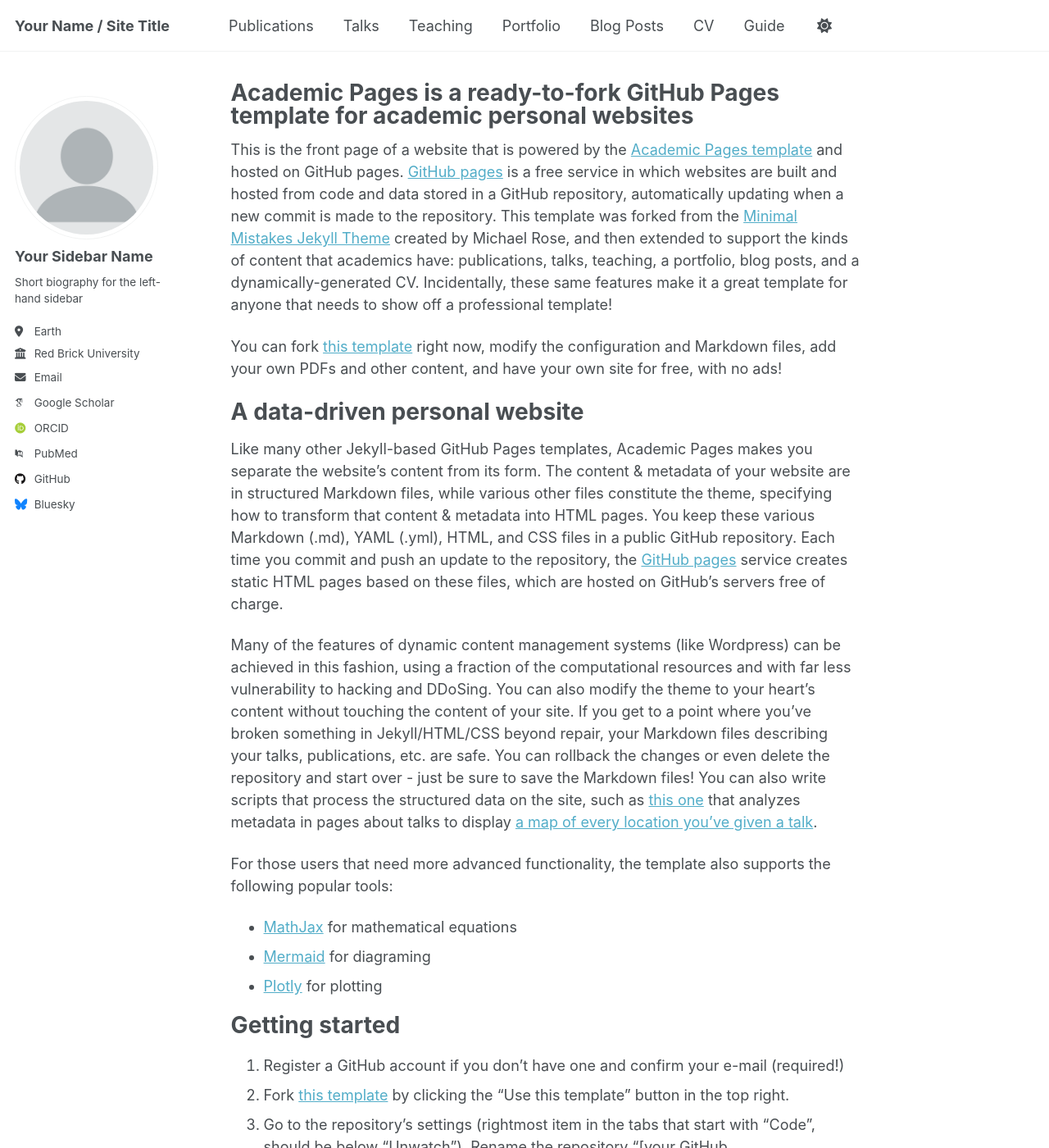
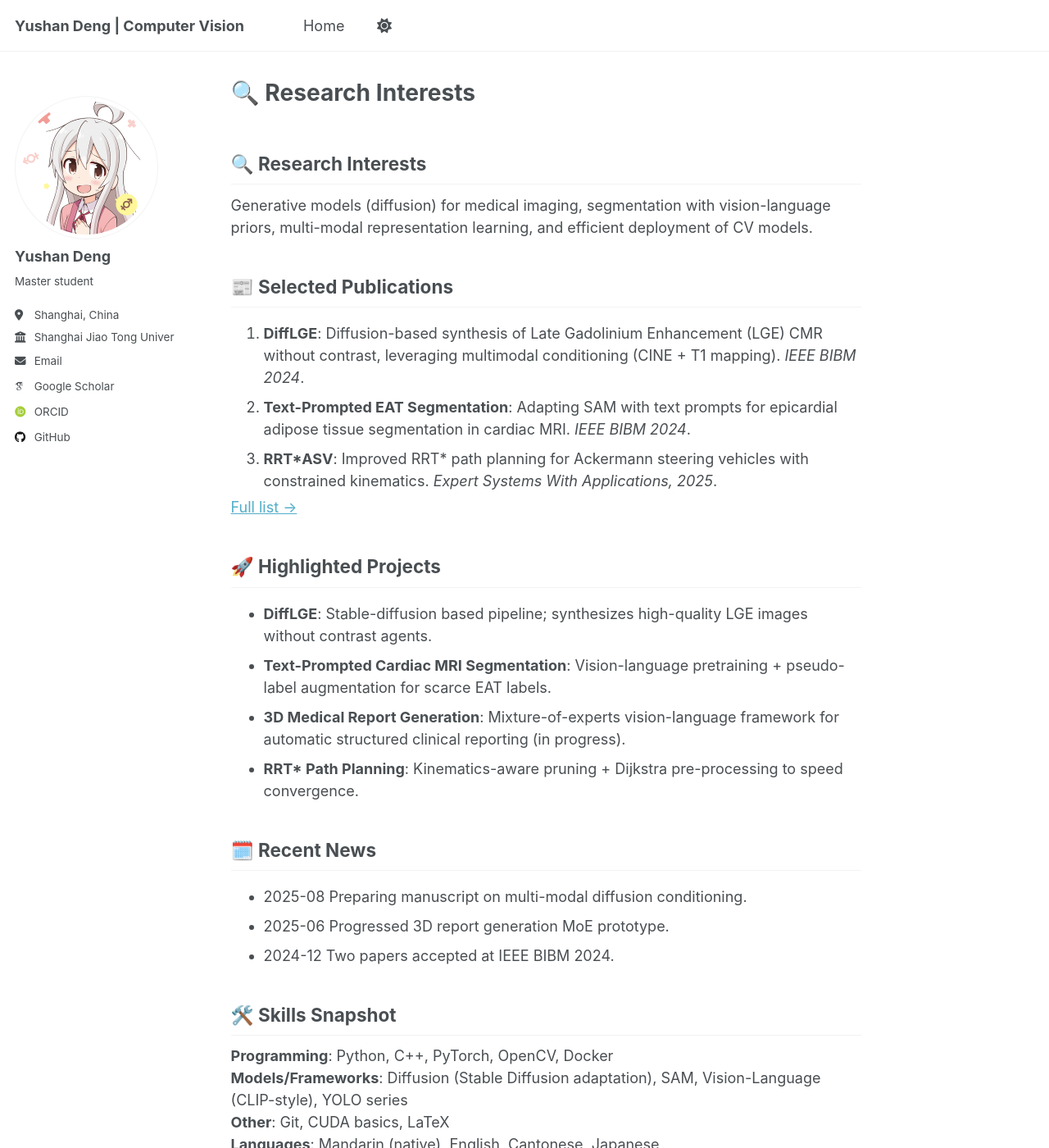
Before and after one commit to IT-BillDeng/IT-BillDeng.github.io, a Jekyll site: the page built from _pages/home.md, in a window 1280 px wide and 1400 px high. Shown: the whole window at 82% size. Built offline with Jekyll 4.4.1, drawn with Linux system fonts in a browser that asks for light colours; some web fonts are replaced; a script that is not in the unit is left out; our own code applies the rules of GitHub Pages for plain Markdown files; some of the changed text lies outside the part shown.

Commit message:
更新个人信息和网站配置，添加主页内容，修改导航链接，新增头像图片

```diff
--- a/_config.yml
+++ b/_config.yml
@@ -9,37 +9,37 @@
 # Basic Site Settings
 locale                   : "en-US"
 site_theme               : "default" # Currently available options are "default", "air"
-title                    : "Your Name / Site Title"
+title                    : "Yushan Deng | Computer Vision"
 title_separator          : "-"
-name                     : &name "Your Name"
+name                     : &name "Yushan Deng"
 description              : &description "personal description"
-url                      : https://academicpages.github.io # the base hostname & protocol for your site e.g. "https://[your GitHub username].github.io" or if you already have some other page hosted on Github then use "https://[your GitHub username].github.io/[Your Repo Name]"
+url                      : https://IT-BillDeng.github.io # the base hostname & protocol for your site e.g. "https://[your GitHub username].github.io" or if you already have some other page hosted on Github then use "https://[your GitHub username].github.io/[Your Repo Name]"
 baseurl                  : "" # the subpath of your site, e.g. "/blog"
-repository               : "academicpages/academicpages.github.io"
+repository               : "IT-BillDeng/IT-BillDeng.github.io"
 
 # Site Author - The following control what appear as part of the author content on the side bar.
 #               If a field is blank the icon and link will not appear, otherwise it will be shown.
 #               Additional customization can be done by editing /_includes/author-profile.html
 author:
   # Biographic information
-  avatar           : "profile.png"
-  name             : "Your Sidebar Name"
+  avatar           : "Onimai_comic_clean_square.png"
+  name             : "Yushan Deng"
   pronouns         : # example: "she/her"
-  bio              : "Short biography for the left-hand sidebar"
-  location         : "Earth"
-  employer         : "Red Brick University"
+  bio              : "Master student"
+  location         : "Shanghai, China"
+  employer         : "Shanghai Jiao Tong University"
   uri              : # URL
-  email            : "none@example.org"
+  email            : "dengysh23@sjtu.edu.cn"
 
   # Academic websites
   academia         : # URL
   arxiv            : # URL - Update with the correct link to your profile
-  googlescholar    : "https://scholar.google.com/citations?user=PS_CX0AAAAAJ"
+  googlescholar    : "https://scholar.google.com/citations?user=2aMyI5kAAAAJ&hl=en"
   inspire-hep      : # URL
   impactstory      : # URL
-  orcid            : "http://orcid.org/yourorcidurl"
+  orcid            : "http://orcid.org/0009-0001-0270-3266"
   semantic         : # URL
-  pubmed           : "https://www.ncbi.nlm.nih.gov/pubmed/?term=john+snow"
+  pubmed           : # "https://www.ncbi.nlm.nih.gov/pubmed/?term=john+snow"
   researchgate     : # URL
   scopus           : # URL
 
@@ -47,13 +47,13 @@
   bitbucket        : # Username - Update with your username on the site
   codepen          : # Username
   dribbble         : # Username
-  github           : "academicpages"
+  github           : "IT-BillDeng"
   kaggle           : # Username
   stackoverflow    : # User number or user number and name (i.e., use "1" or "1/jeff-atwood")
 
   # Social media
   artstation       : # Username
-  bluesky          : "bsky.app" # Replace this with you Bluesky username
+  bluesky          : # "bsky.app" # Replace this with you Bluesky username
   facebook         : # Username
   flickr           : # Username
   foursquare       : # Username
--- /dev/null
+++ b/_pages/home.md
@@ -0,0 +1,46 @@
+---
+permalink: /
+# title: ""
+author_profile: true
+redirect_from:
+  - /home/
+  - /home.html
+---
+
+
+
+## 🔍 Research Interests
+Generative models (diffusion) for medical imaging, segmentation with vision-language priors, multi-modal representation learning, and efficient deployment of CV models.
+
+## 📰 Selected Publications
+<ol>
+<li><strong>DiffLGE</strong>: Diffusion-based synthesis of Late Gadolinium Enhancement (LGE) CMR without contrast, leveraging multimodal conditioning (CINE + T1 mapping). <em>IEEE BIBM 2024</em>.</li>
+<li><strong>Text-Prompted EAT Segmentation</strong>: Adapting SAM with text prompts for epicardial adipose tissue segmentation in cardiac MRI. <em>IEEE BIBM 2024</em>.</li>
+<li><strong>RRT*ASV</strong>: Improved RRT* path planning for Ackermann steering vehicles with constrained kinematics. <em>Expert Systems With Applications, 2025</em>.</li>
+</ol>
+<p style="margin-top:-0.7em"><a href="/publications/">Full list →</a></p>
+
+## 🚀 Highlighted Projects
+- <strong>DiffLGE</strong>: Stable-diffusion based pipeline; synthesizes high-quality LGE images without contrast agents.
+- <strong>Text-Prompted Cardiac MRI Segmentation</strong>: Vision-language pretraining + pseudo-label augmentation for scarce EAT labels.
+- <strong>3D Medical Report Generation</strong>: Mixture-of-experts vision-language framework for automatic structured clinical reporting (in progress).
+- <strong>RRT* Path Planning</strong>: Kinematics-aware pruning + Dijkstra pre-processing to speed convergence.
+
+## 🗓️ Recent News
+- 2025-08 Preparing manuscript on multi-modal diffusion conditioning.
+- 2025-06 Progressed 3D report generation MoE prototype.
+- 2024-12 Two papers accepted at IEEE BIBM 2024.
+
+## 🛠️ Skills Snapshot
+**Programming**: Python, C++, PyTorch, OpenCV, Docker
+**Models/Frameworks**: Diffusion (Stable Diffusion adaptation), SAM, Vision-Language (CLIP-style), YOLO series
+**Other**: Git, CUDA basics, LaTeX
+**Languages**: Mandarin (native), English, Cantonese, Japanese
+
+## 🎯 What I'm Looking For
+Collaboration on diffusion or VLMs for medical imaging, especially data-efficient generation, segmentation, or report synthesis.
+
+## 📬 Contact
+Best via email (academic). Feel free to reference any repository or paper in the subject for quicker context.
+
+<p style="font-size:0.75em;opacity:0.7">Last updated: {{ site.time | date: '%Y-%m-%d' }}</p>
```
Also changed, not shown: _data/navigation.yml (+17 -14 lines), _pages/about.md (+1 -1 lines), images/Onimai_comic_clean_square.png (added).
